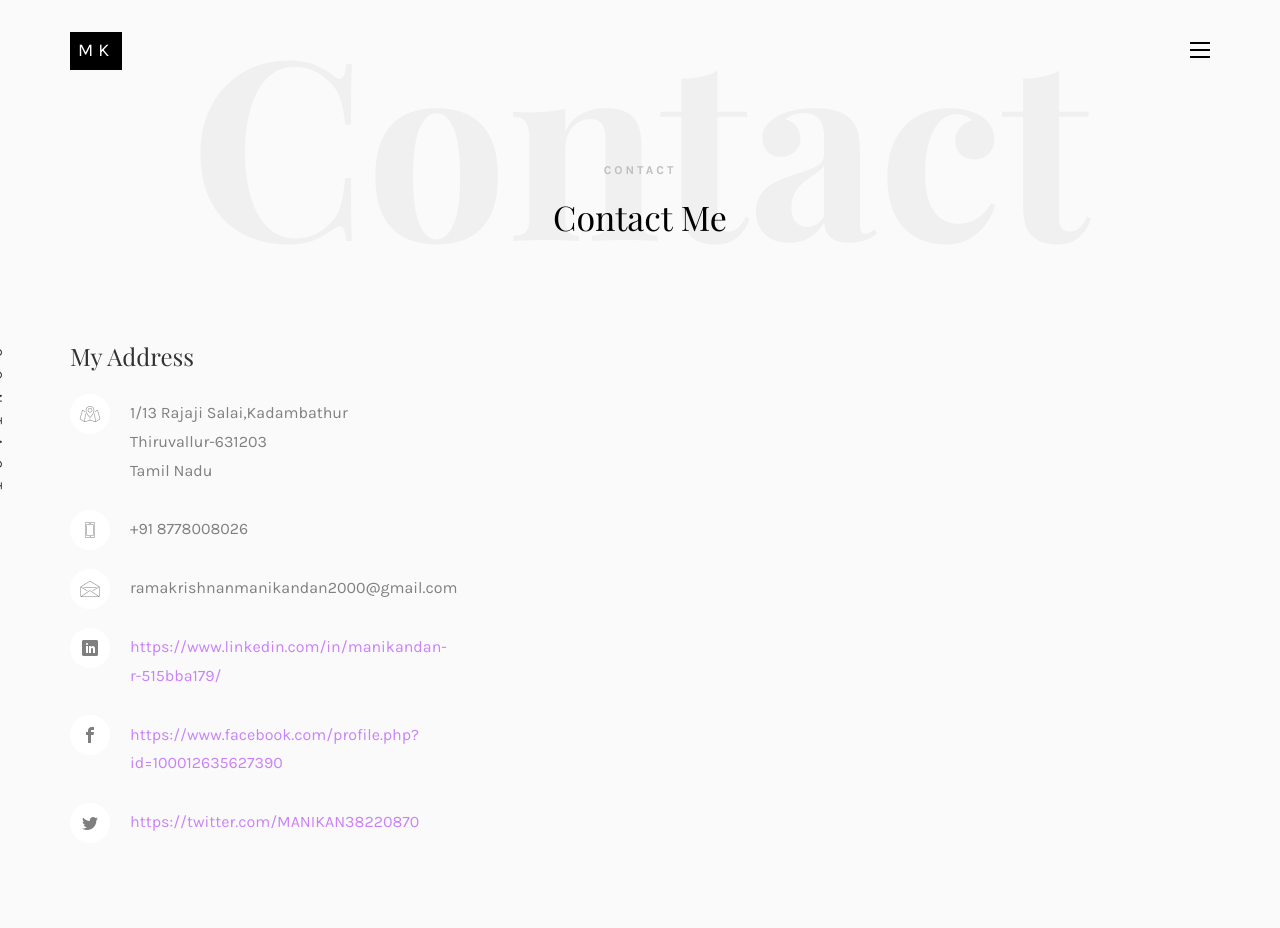
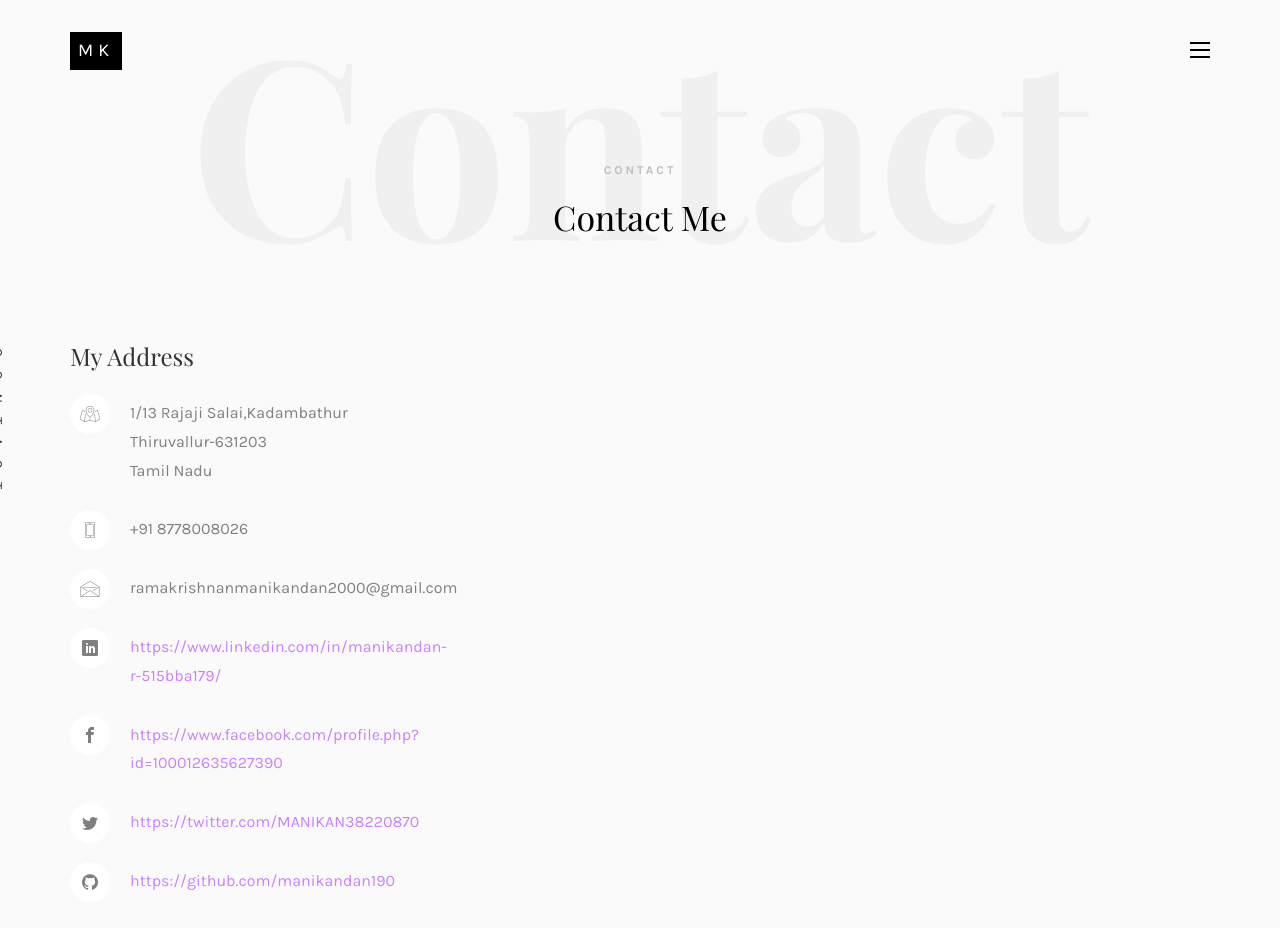
Before and after one commit to manikandan190/Resume, a plain HTML site: page contact.html in a window 1280 px wide. Drawn offline with nearby package versions, Linux system fonts and the light colour scheme; files whose address does not match are found by name; a web font is replaced by a local one.

Commit message:
Your commit message here

```diff
--- a/contact.html
+++ b/contact.html
@@ -144,6 +144,7 @@
 									<li><span><i class="icon-linkedin"></i></span><a href="https://www.linkedin.com/in/manikandan-r-515bba179/" target="_blank">https://www.linkedin.com/in/manikandan-r-515bba179/</a></li>
 									<li><span><i class="icon-facebook"></i></span><a href="https://www.facebook.com/profile.php?id=100012635627390" target="_blank">https://www.facebook.com/profile.php?id=100012635627390</a></li>
 									<li><span><i class="icon-twitter"></i></span><a href="https://twitter.com/MANIKAN38220870" target="_blank">https://twitter.com/MANIKAN38220870</a></li>
+									<li><span><i class="icon-github"></i></span><a href="https://github.com/manikandan190" target="_blank">https://github.com/manikandan190</a></li>
 
 								</ul>
 							</div>
```
